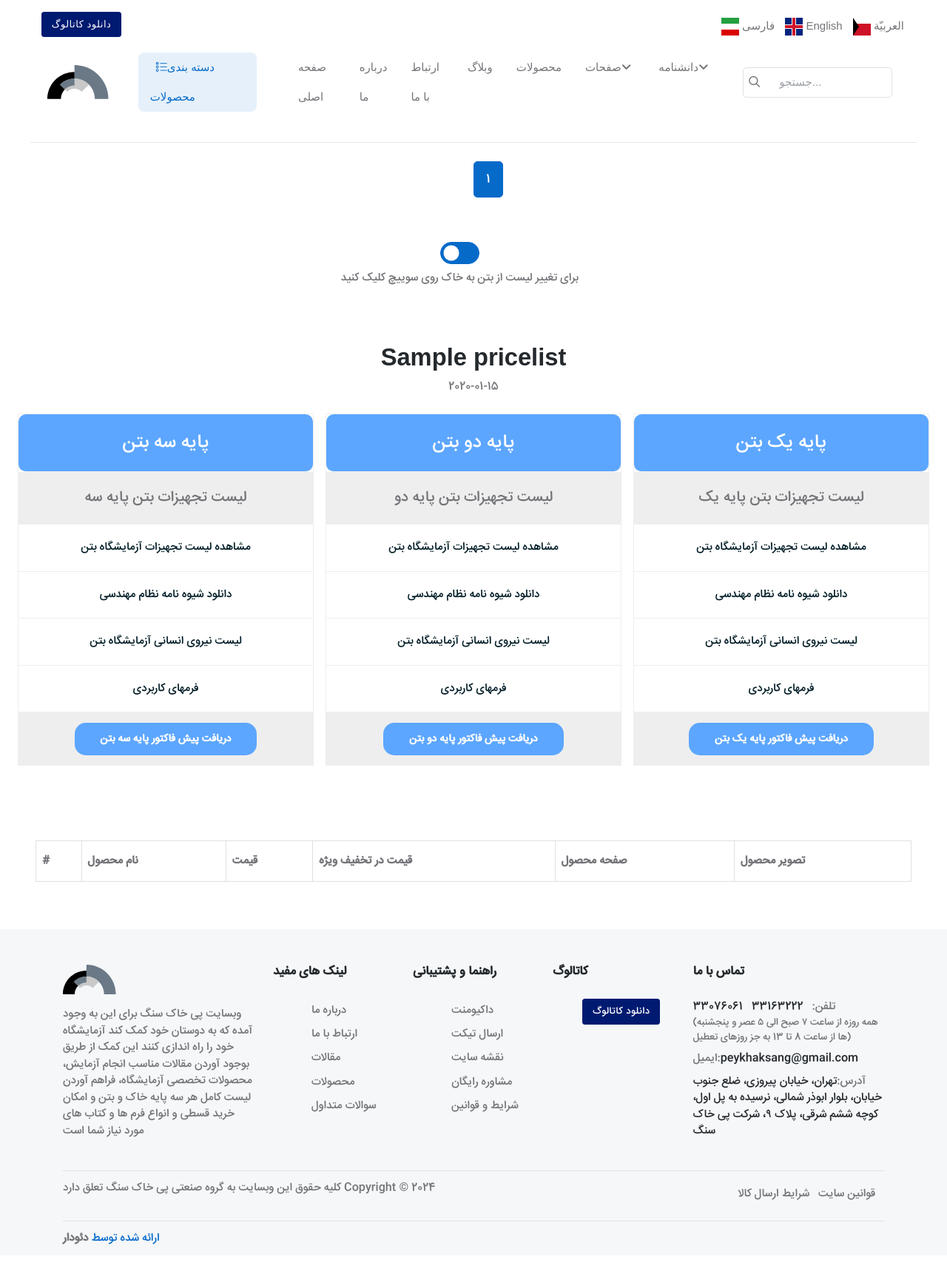
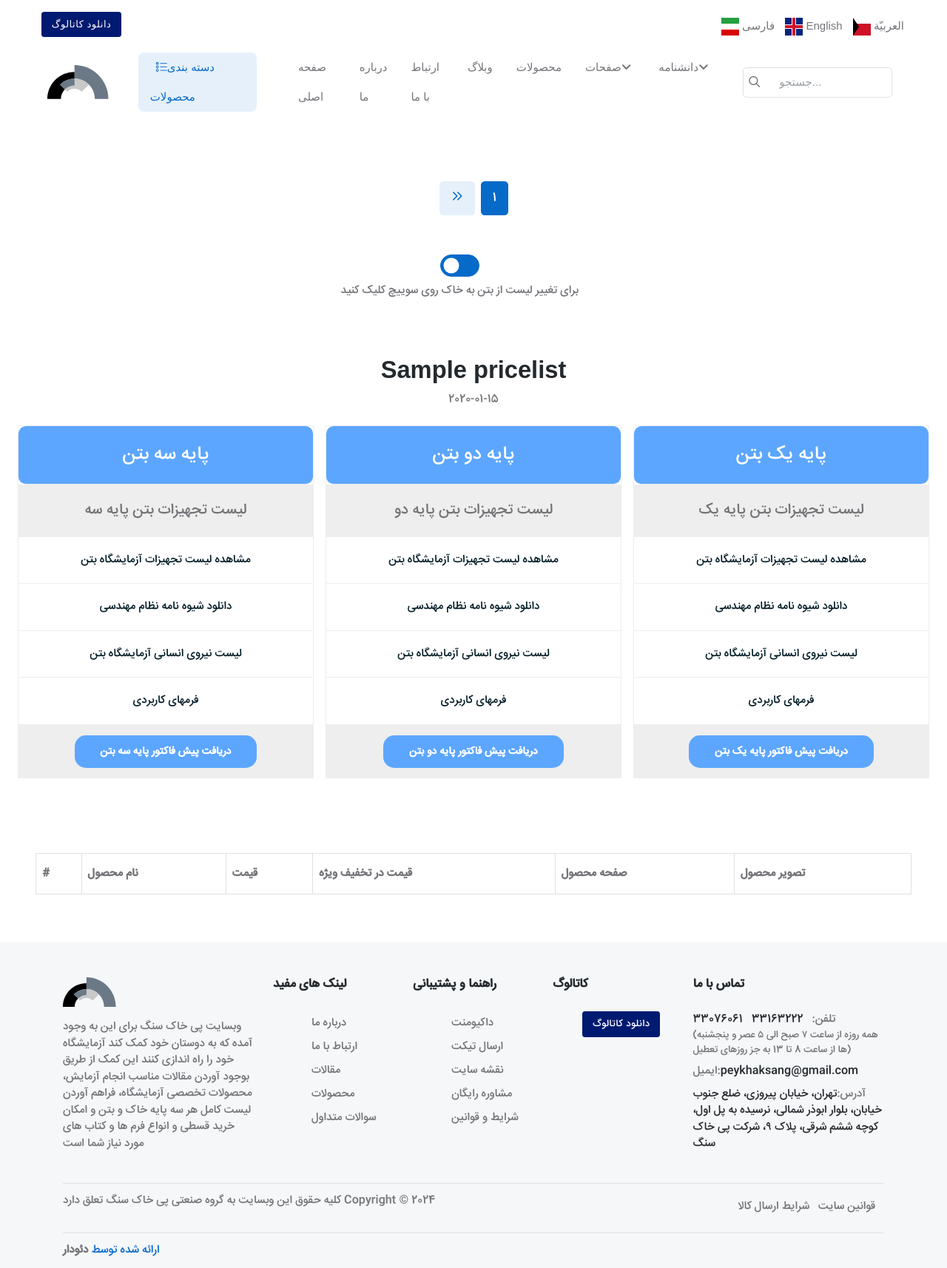
Before and after one commit to sina47822/peykhaks-django, a Django app: page /shop/ in a window 1280 px wide. Shown: the whole page at 74% size. Before the commit the page ends 1682 px from the top, so only its background shows below. Run offline with Django 4.2, Linux system fonts and the light colour scheme; tables that the repository leaves empty hold one stand-in row (values such as "Sample post"); lists and menus that the app fills with data are empty; parts of the project's set-up code (start-up, migrations or seed data) failed here and were passed over; some libraries are stand-ins or nearby versions; some web fonts are replaced.

Commit message:
edit shop template to view better in website

```diff
--- a/core/templates/website/shop.html
+++ b/core/templates/website/shop.html
@@ -9,64 +9,86 @@
 
 {% block content %}
 
-    <div class="product-list-holder m-4 row">
+<!-- =======================
+Page content START -->
+<section class="position-relative pt-0 pt-lg-5">
+    <div class="container">
+        <div class="row g-4">
             {% for product in page_obj %}
-        <div class="col-lg-3 col-sm-6 col-xs-12">
-            <!-- products list-->
-
-            <div class="product-list-holder card mb-4">
+            <!-- Card item START -->
+            <div class="col-sm-6 col-lg-4 col-xl-3">
+                <div class="card bg-transparent">
                     {% if product.slug %}
                     <a href="{% url 'product:productdetails' slug=product.slug %}">
+
+                        <div class="overflow-hidden rounded-3">
                             {% if product.image %}
-                        <img class="card-img-top" src="{{ product.image.url }}" alt="..." />
+                            <img src="{{ product.image.url }}" class="card-img" alt="product image">
                             {% else %}
-                        <img class="card-img-top" src="/static/default-image.jpg" alt="Default image" />
-                    {% endif %}
+                            <img src="{% static 'logo/logo.svg' %}" class="card-img" alt="product image">
+                            {% endif %}                            <!-- Overlay -->
+                            <div class="bg-overlay bg-dark opacity-4"></div>
+                            <div class="card-img-overlay d-flex align-items-start p-3">
+                                <!-- badge -->
+                                <a href="" class="badge text-bg-danger">{{ product.categories.name }}</a>
+                            </div>
+                        </div>
                     </a>
                     {% else %}
-                <img class="card-img-top" src="{{ product.image.url }}" alt="..." />
+                    <div class="overflow-hidden rounded-3">
+                        {% if product.image %}
+                        <img src="{{ product.image.url }}" class="card-img" alt="product image">
+                        {% else %}
+                        <img src="{% static 'logo/logo.svg' %}" class="card-img" alt="product image">
                         {% endif %}
-                <div class="card-body">
-                    <div class="small text-muted">
-                        {% if product.categories and product.categories.slug %}
-                            <a href="{% url 'product:productcategory' slug=product.categories.slug %}">
-                                <span class="category">دسته بندی : {{ product.categories }}</span>
-                            </a>
-                        {% else %}
-                            <span class="category">دسته بندی : نامشخص</span>
-                        {% endif %}
+                        <!-- Overlay -->
+                        <div class="bg-overlay bg-dark opacity-4"></div>
+                        <div class="card-img-overlay d-flex align-items-start p-3">
+                            <!-- badge -->
+                            <a href="{% url 'product:productdetails' slug=product.slug %}" class="badge text-bg-danger">{{ product.categories.name }}</a>
                         </div>
-
-                    <a href="{% url 'product:productdetails' slug=product.slug %}"><h2 class="card-title h4">{{product.title}}</h2></a>
-                    {% if product.slug %}
-                    <a class="btn btn-primary read-more" href="{% url 'product:productdetails' slug=product.slug %}">→ بیشتر بخوانید </a>
-                    {% else %}
-                    <a class="btn btn-primary read-more" href="#">→ بیشتر بخوانید </a>
-
+                    </div>
                     {% endif %}
 
+                    <!-- Card body -->
+                    <div class="card-body">
+                        <!-- Title -->
+                        <h5 class="card-title fw-normal"><a href="{% url 'product:productdetails' slug=product.slug %}">{{product.title}}</h5></a>
+                        <p class="text-truncate-2">{{product.product_summery |safe |truncatechars:100}}</p>
+                        <!-- Info -->
+                        <div class="d-flex justify-content-between">
+                            <h6 class="mb-0 fw-normal"><a href="">{{ product.author.get_full_name }}</a></h6>
+                            {% comment %} <span class="small">{{ product.publish_date|naturaltime }}</span> {% endcomment %}
                         </div>
                     </div>
                 </div>
+            </div>
+            <!-- Card item END -->
             {% endfor %}
-        <nav aria-label="Pagination" >
-            <hr class="my-0" />
-            <ul class="pagination justify-content-center my-4">
-                {% if page_obj.has_previous %}
-                    <li class="page-item"><a class="page-link" href="?page=1" tabindex="-1" aria-disabled="true">&laquo; first</a></li>
+
+        </div> <!-- Row end -->
+
+        <!-- Pagination START -->
+        <nav class="d-flex justify-content-center mt-5" aria-label="navigation">
+            <ul class="pagination pagination-primary-soft rounded mb-0">
+
+                <li class="page-item mb-0"><a class="page-link" href="?page={{ page_obj.prev_page_number }}" tabindex="-1"><i class="fas fa-angle-double-right"></i></a></li>
+                <li class="page-item mb-0 active"><a class="page-link" href="?page={{ page_obj.number }}">{{ page_obj.number }}</a></li>
+                {% if page_obj.has_next %}
+                <li class="page-item mb-0"><a class="page-link" href="?page={{ page_obj.next_page_number }}">{{ page_obj.next_page_number }}</a></li>
+                <li class="page-item mb-0"><a class="page-link" href="#">..</a></li>
+                <li class="page-item mb-0"><a class="page-link" href="?page={{ page_obj.paginator.num_pages }}">{{ page_obj.paginator.num_pages }}</a></li>
+                <li class="page-item mb-0"><a class="page-link" href="?page={{ page_obj.next_page_number }}"><i class="fas fa-angle-double-left"></i></a></li>
                 {% endif %}
-                <li class="page-item active" aria-current="page"><a class="page-link" href="?page={{ page_obj.number }}">{{ page_obj.number }}</a></li>
 
-                {% if page_obj.has_next %}
-                <li class="page-item"><a class="page-link" href="?page={{ page_obj.next_page_number }}">{{ page_obj.next_page_number }}</a></li>
-                <li class="page-item disabled"><a class="page-link" href="#!">...</a></li>
-                <li class="page-item"><a class="page-link" href="?page={{ page_obj.paginator.num_pages }}">{{ page_obj.paginator.num_pages }}</a></li>
-                <li class="page-item"><a class="page-link" href="?page={{ page_obj.next_page_number }}">next</a></li>
-
-                {% endif %}
             </ul>
         </nav>
+        <!-- Pagination END -->
+
     </div>
+</section>
+<!-- =======================
+Page content END -->
 
     {% include "partials/price-list.html"%}
     <div class="product-table-holder m-5">
```
Lines whose indentation alone changed are shown as unchanged.
